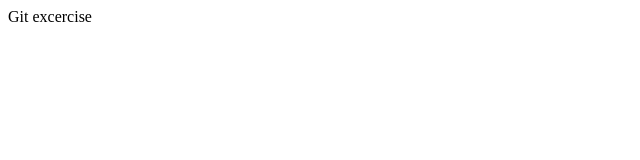
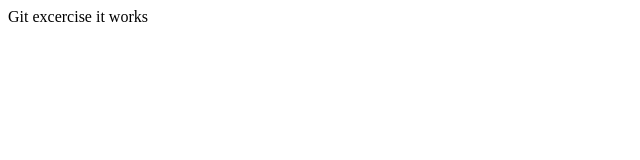
Before and after one commit to StefPieters/firstRepository, a website: page index.html in a window 1280 px wide. Shown: the full height of the page, 0-640 px from the left. Drawn offline with Linux system fonts and the light colour scheme.

Commit message:
changed index.html

```diff
--- a/index.html
+++ b/index.html
@@ -8,5 +8,7 @@
 </head>
 <body>
     Git excercise
+    it works
+
 </body>
 </html>
```
